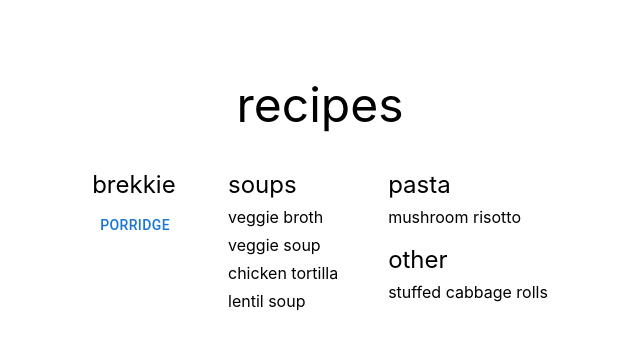
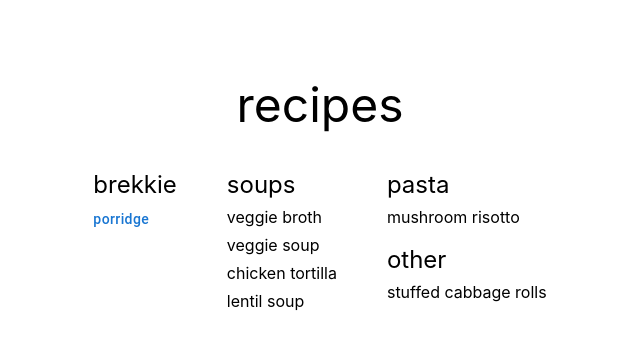
Before and after one commit to gwannemacher/recipes, a React (Create React App) app in the folder client/: page / in a window 1280 px wide. Shown: the top 348 px of the page, without its empty margins (320-960 px from the left). Built offline with nearby package versions, Linux system fonts and the light colour scheme.

Commit message:
style button

```diff
--- a/client/src/Home.tsx
+++ b/client/src/Home.tsx
@@ -15,6 +15,17 @@ const Brekkie = (props) => {
                 <Button
                     onClick={() => props.setRecipe('porridge')}
                     variant="text"
+                    sx={{
+                        textTransform: 'lowercase',
+                        padding: '0px',
+                        justifyContent: 'start',
+                        '&.MuiButtonBase-root.MuiButton-root': {
+                            '&:hover': {
+                                backgroundColor: 'transparent',
+                                color: 'MediumPurple'
+                            },
+                        },
+                    }}
                 >
                     porridge
                 </Button>
```
